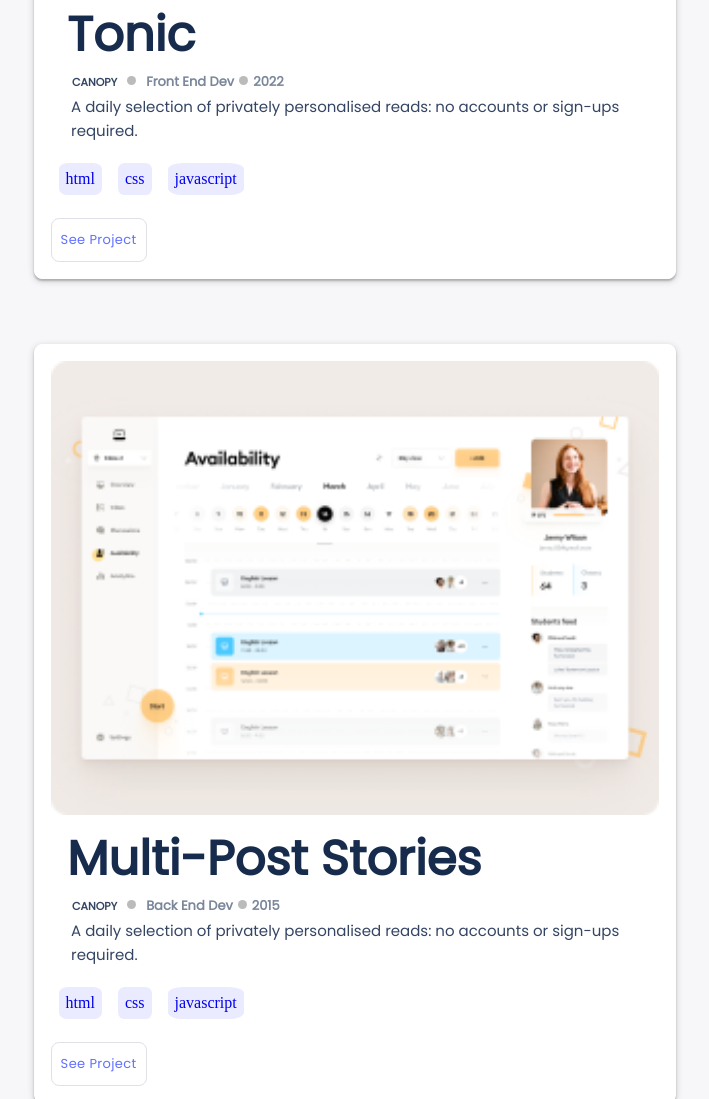
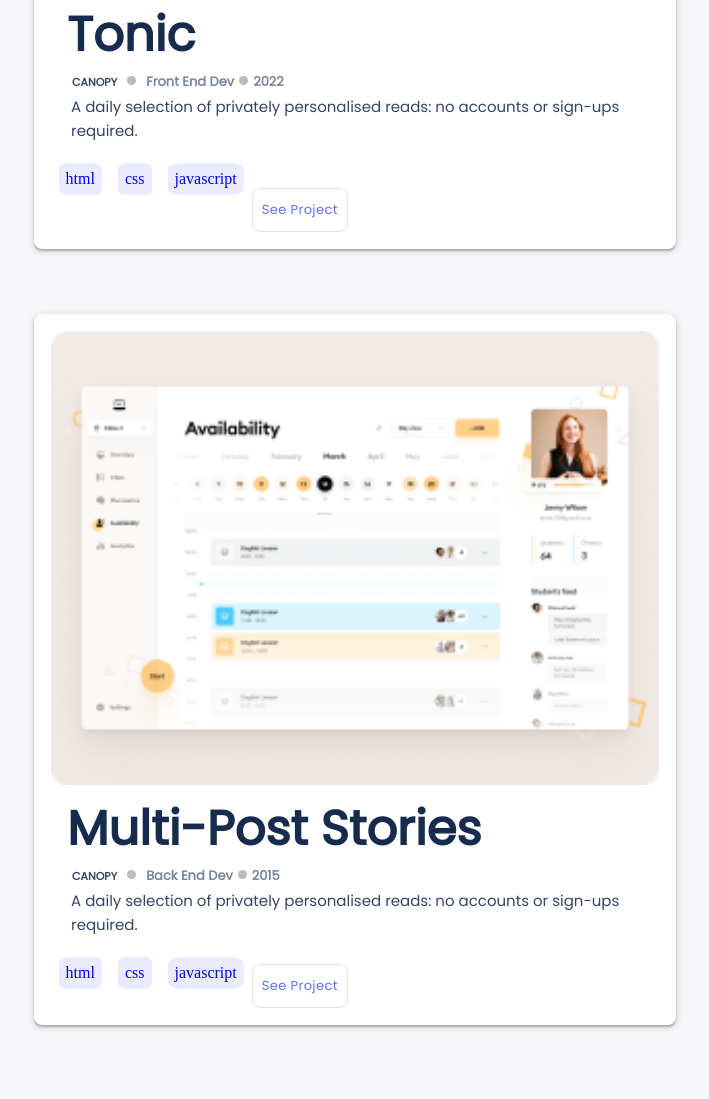
Before and after one commit to fmshot2/My-Portfolio, a plain HTML site: page index.html in a window 1280 px wide. Shown: the part 928-2027 px from the top of the page, without its empty margins (285-994 px from the left). Drawn offline with Linux system fonts and the light colour scheme.

Commit message:
replaced flex with floats on my laguages div

```diff
--- a/style.css
+++ b/style.css
@@ -252,11 +252,12 @@ h3 {
 }
 
 .my-languages {
-  display: flex;
-  justify-content: flex-start;
+  /* display: flex;
+  justify-content: flex-start; */
 }
 
 .lang1 {
+  float: left;
   padding: 7px;
   background-color: #ebebff;
   border-radius: 20%;
```
Also changed, not shown: index.html (+1 -0 lines).
